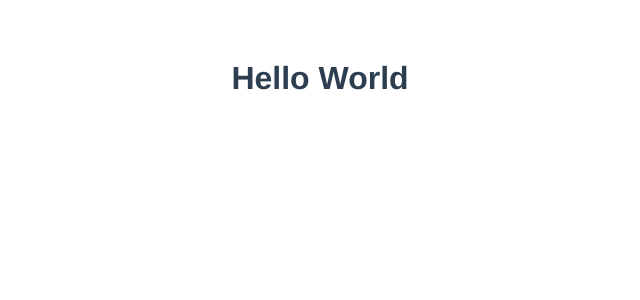
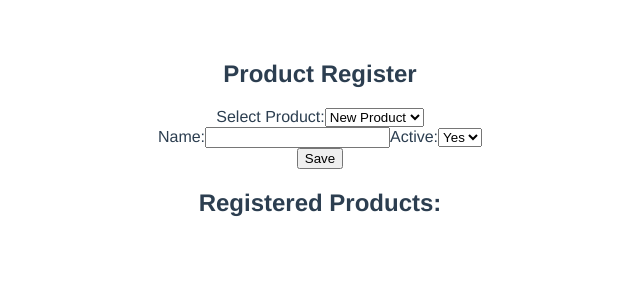
Before and after one commit to Iesus90/teste-data-stone, a Vue app: page / in a window 1280 px wide. Shown: the top 300 px of the page, without its empty margins (320-960 px from the left). Built offline with nearby package versions, Linux system fonts and the light colour scheme.

Commit message:
form products structure

```diff
--- a/src/App.vue
+++ b/src/App.vue
@@ -1,14 +1,14 @@
 <template>
-  <HelloWorld msg="Hello World"/>
+  <FormProducts/>
 </template>
 
 <script>
-import HelloWorld from './components/HelloWorld.vue'
+import FormProducts from './components/FormProducts.vue'
 
 export default {
   name: 'App',
   components: {
-    HelloWorld
+    FormProducts
   }
 }
 </script>
--- /dev/null
+++ b/src/components/FormProducts.vue
@@ -0,0 +1,59 @@
+<template>
+  <div>
+    <h2>Product Register</h2>
+    <form @submit.prevent="submitForm">
+      <label for="product">Select Product:</label>
+      <select v-model="productSelected">
+        <option value="">New Product</option>
+        <option v-for="product in products" :key="product.id" :value="product.id">{{ product.name }}</option>
+      </select>
+      <div v-if="!productSelected">
+        <label for="name">Name:</label>
+        <input type="text" id="name" v-model="newProduct.name" required>
+        <label for="active">Active:</label>
+        <select id="active" v-model="newProduct.active" required>
+          <option value="yes">Yes</option>
+          <option value="no">No</option>
+        </select>
+      </div>
+      <button type="submit">Save</button>
+    </form>
+
+    <h2>Registered Products:</h2>
+    <ul>
+      <li v-for="product in products" :key="product.id">{{ product.name }}</li>
+    </ul>
+  </div>
+</template>
+
+<script>
+export default {
+  data() {
+    return {
+      productSelected: '',
+      newProduct: {
+        name: '',
+        active: 'yes'
+      },
+      products: []
+    };
+  },
+  methods: {
+    submitForm() {
+      if (this.productSelected) {
+        console.log('Produto selecionado para edição:', this.productSelected);
+      } else {
+        this.products.push({
+          id: this.products.length + 1,
+          name: this.newProduct.name,
+          active: this.newProduct.active
+        });
+        console.log('Novo produto cadastrado:', this.newProduct);
+      }
+      this.productSelected = '';
+      this.newProduct.name = '';
+      this.newProduct.active = 'yes';
+    }
+  }
+};
+</script>
--- a/src/components/HelloWorld.vue
+++ /dev/null
@@ -1,17 +0,0 @@
-<template>
-  <div class="hello">
-    <h1>{{ msg }}</h1>
-  </div>
-</template>
-
-<script>
-export default {
-  name: 'HelloWorld',
-  props: {
-    msg: String
-  }
-}
-</script>
-
-<style scoped>
-</style>
```
